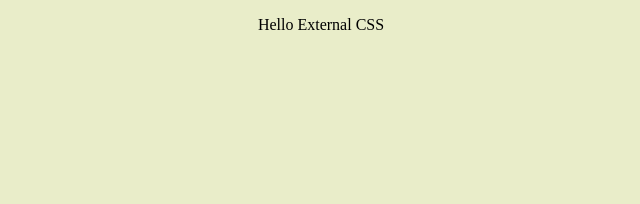
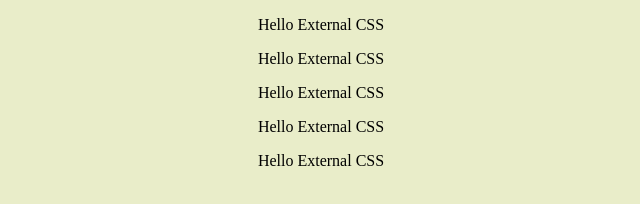
Before and after one commit to TayyabShoukat/html-css, a plain HTML site: page CSS class1/index.html in a window 1280 px wide. Shown: the whole page, without its empty margins (319-959 px from the left). Drawn offline with Linux system fonts and the light colour scheme.

Commit message:
new lines

```diff
--- a/CSS class1/index.html
+++ b/CSS class1/index.html
@@ -8,5 +8,9 @@
 </head>
 <body>
     <p>Hello External CSS</p>
+    <p>Hello External CSS</p>
+    <p>Hello External CSS</p>
+    <p>Hello External CSS</p>
+    <p>Hello External CSS</p>
 </body>
 </html>
```
